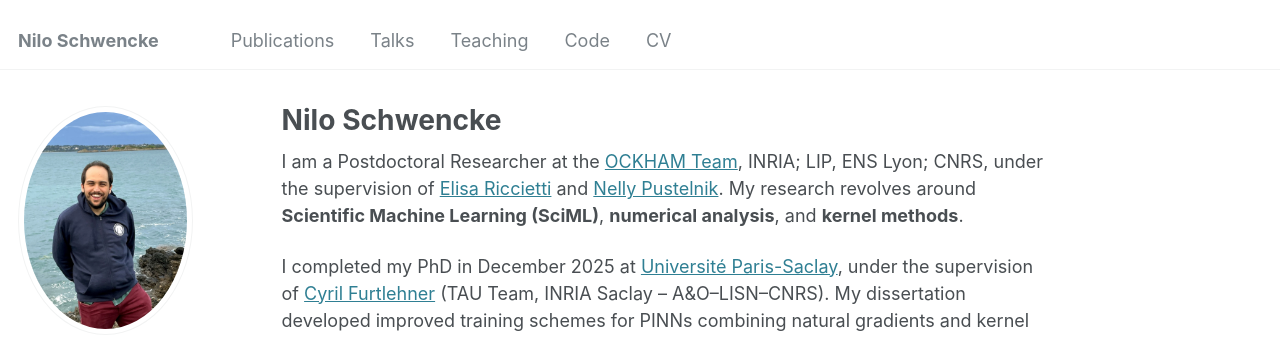
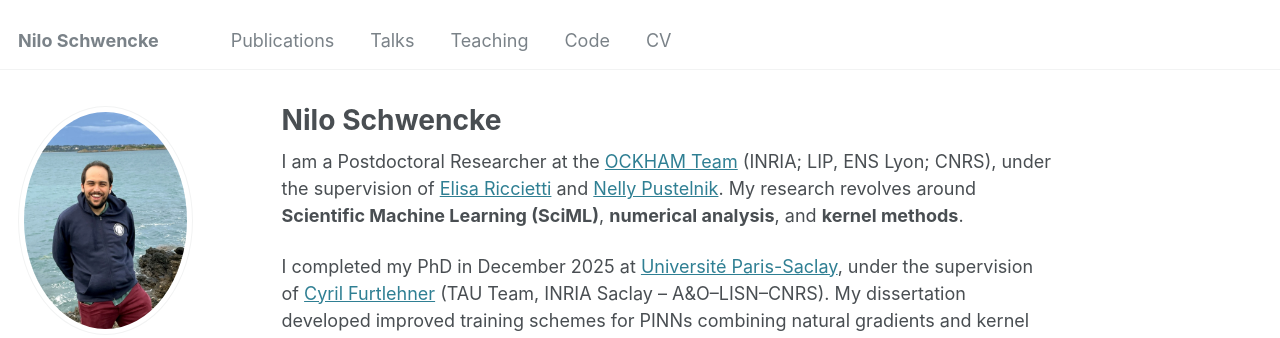
Before and after one commit to IloneM/ilonem.github.io, a Jekyll site: the page built from _pages/about.md, in a window 1280 px wide and 900 px high. Shown: the top 338 px of the window. Built offline with Jekyll 4.4.1, drawn with Linux system fonts in a browser that asks for light colours; some web fonts are replaced.

```diff
--- a/_pages/about.md
+++ b/_pages/about.md
@@ -7,7 +7,7 @@ redirect_from:
   - /about.html
 ---
 
-I am a Postdoctoral Researcher at the [OCKHAM Team](https://team.inria.fr/ockham/), INRIA; LIP, ENS Lyon; CNRS, under the supervision of [Elisa Riccietti](https://perso.ens-lyon.fr/elisa.riccietti/) and [Nelly Pustelnik](https://www.ens-lyon.fr/PHYSIQUE/presentation/annuaire/pustelnik-nelly). My research revolves around **Scientific Machine Learning (SciML)**, **numerical analysis**, and **kernel methods**.
+I am a Postdoctoral Researcher at the [OCKHAM Team](https://team.inria.fr/ockham/) (INRIA; LIP, ENS Lyon; CNRS), under the supervision of [Elisa Riccietti](https://perso.ens-lyon.fr/elisa.riccietti/) and [Nelly Pustelnik](https://www.ens-lyon.fr/PHYSIQUE/presentation/annuaire/pustelnik-nelly). My research revolves around **Scientific Machine Learning (SciML)**, **numerical analysis**, and **kernel methods**.
 
 I completed my PhD in December 2025 at [Université Paris-Saclay](https://www.universite-paris-saclay.fr/), under the supervision of [Cyril Furtlehner](https://pages.saclay.inria.fr/cyril.furtlehner/) (TAU Team, INRIA Saclay – A&O–LISN–CNRS). My dissertation developed improved training schemes for PINNs combining natural gradients and kernel methods.
 
```
